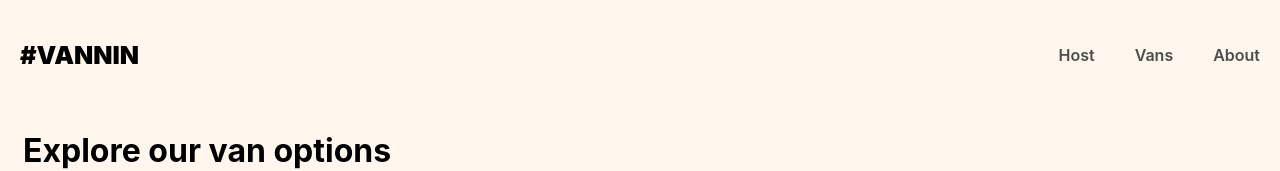
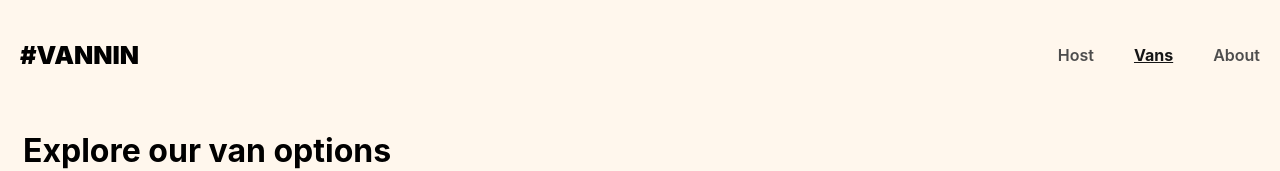
Before and after one commit to K4ATO/vannin, a React (Create React App) app: page /vans in a window 1280 px wide. Shown: the top 171 px of the page. Built offline with nearby package versions, Linux system fonts and the light colour scheme; no server answers; what miragejs would draw is missing.

Commit message:
add NavLink to the header link

```diff
--- a/src/Layout/Header.jsx
+++ b/src/Layout/Header.jsx
@@ -1,4 +1,4 @@
-import { Link } from 'react-router-dom';
+import { Link, NavLink } from 'react-router-dom';
 import classes from '../index.module.css';
 const Header = () => {
     return (
@@ -7,9 +7,30 @@ const Header = () => {
                 #VANNIN
             </Link>
             <nav>
-                <Link to='/host'>Host</Link>
-                <Link to='/vans'>Vans</Link>
-                <Link to='/about'>About</Link>
+                <NavLink
+                    className={({ isActive }) =>
+                        isActive ? classes['active-link'] : null
+                    }
+                    to='/host'
+                >
+                    Host
+                </NavLink>
+                <NavLink
+                    className={({ isActive }) =>
+                        isActive ? classes['active-link'] : null
+                    }
+                    to='/vans'
+                >
+                    Vans
+                </NavLink>
+                <NavLink
+                    className={({ isActive }) =>
+                        isActive ? classes['active-link'] : null
+                    }
+                    to='/about'
+                >
+                    About
+                </NavLink>
             </nav>
         </header>
     );
```
